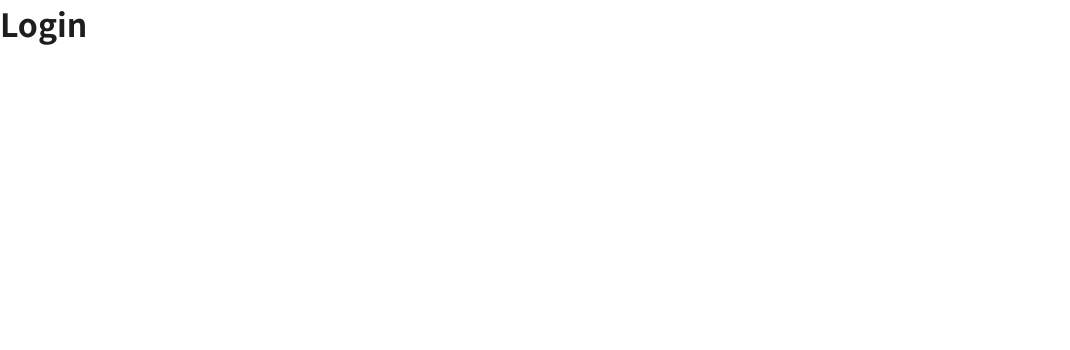
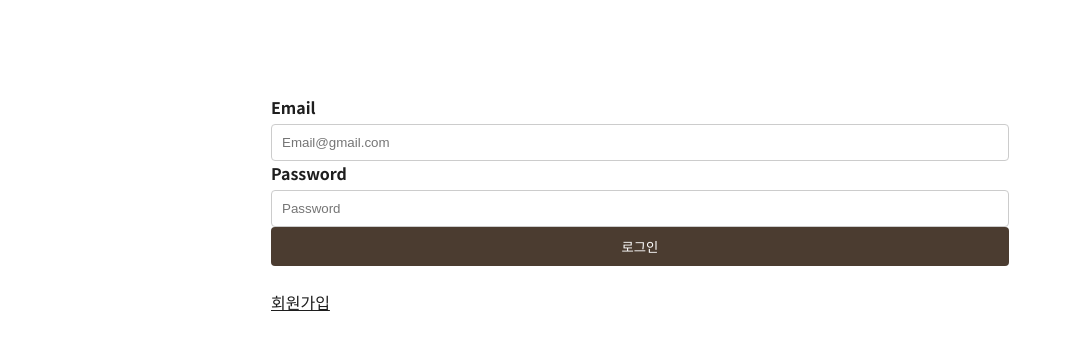
Before and after one commit to BearNUNU/Vue3---JobPortal-with-Supabase, a Vue app in the folder JobPotal/: page / in a window 1280 px wide. Shown: the top 350 px of the page, without its empty margins (0-1070 px from the left). Built offline with nearby package versions, Linux system fonts and the light colour scheme.

Commit message:
[feat] - Add login page

```diff
--- a/JobPotal/src/view/Login.vue
+++ b/JobPotal/src/view/Login.vue
@@ -1,11 +1,66 @@
 <template>
-  <h1>Login</h1>
+<div class="form-container">
+    <form calss="form-group" @submit.prevent="handleLogin">
+        <label for="email">Email</label>
+        <input type="email" id="email" name="email" placeholder="Email@gmail.com" required v-model="id">
+        <label for="password">Password</label>
+        <input type="password" id="password" name="password" placeholder="Password" required v-model="password">
+        <button type="submit">로그인</button>
+        <router-link to="/singup">회원가입</router-link>
+    </form>
+</div>
 </template>
 
-<script>
+<script setup>
+import { ref } from 'vue';
+const id = ref('');
+const password = ref('');
 
+const handleLogin = () => {
+    console.log(id.value, password.value);
+}
 </script>
 
-<style>
 
+<style scoped>
+.form-container {
+  max-width: 768px;
+  margin: 0 auto;
+  padding: 15px;
+  margin-top: 80px;
+  background-color: #fff;
+}
+
+.form-group {
+  margin-bottom: 24px;
+}
+
+label {
+  display: block;
+  margin-bottom: 5px;
+  font-weight: bold;
+}
+
+input {
+  width: 100%;
+  padding: 10px;
+  box-sizing: border-box;
+  border: 1px solid #ccc;
+  border-radius: 4px;
+}
+
+button {
+  width: 100%;
+  padding: 10px;
+  background-color: var(--main-color-dark);
+  color: white;
+  border: none;
+  border-radius: 4px;
+  cursor: pointer;
+  margin-bottom: 24px;
+}
+
+button:hover {
+  opacity: 0.8;
+}
 </style>
```
